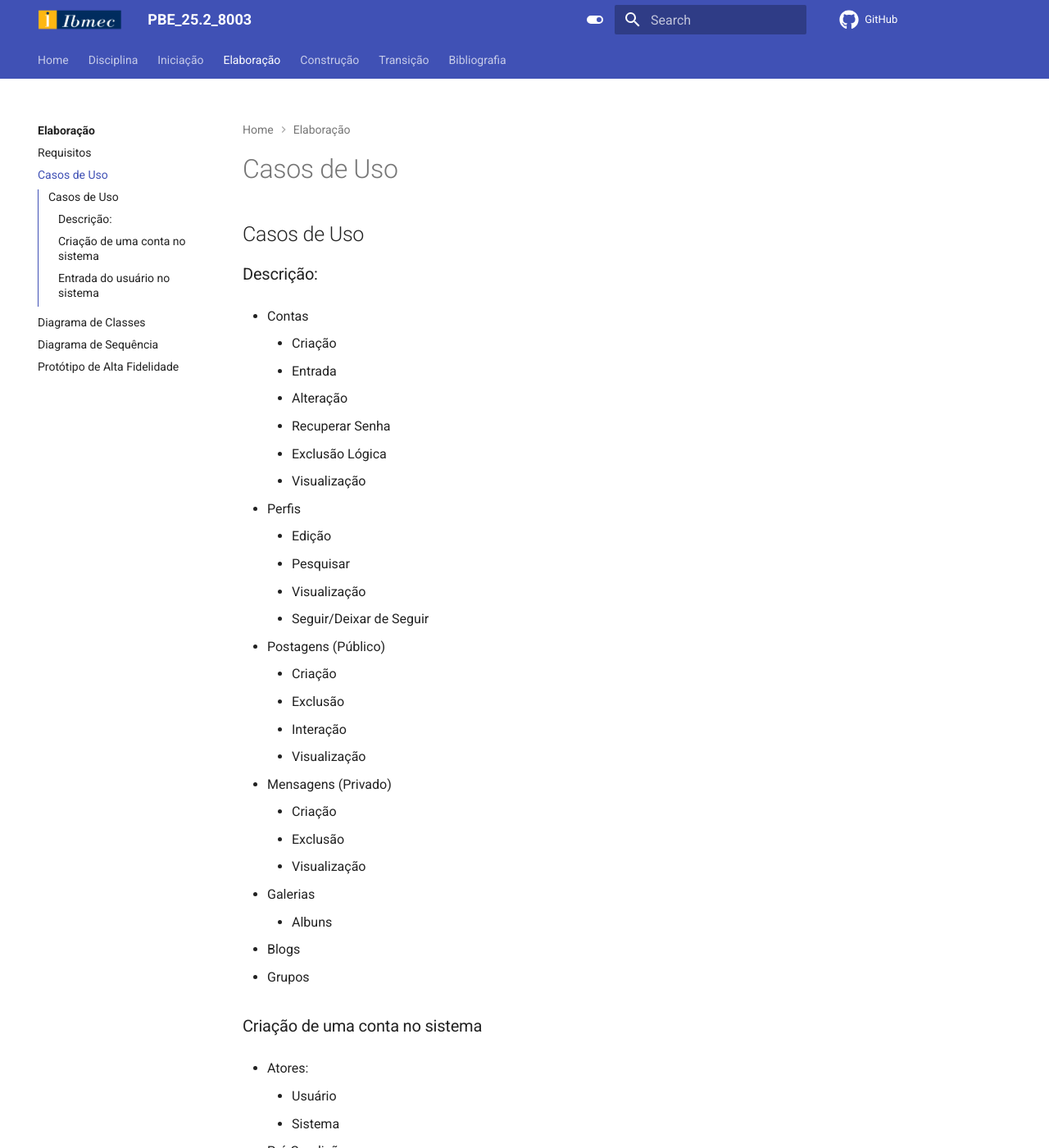
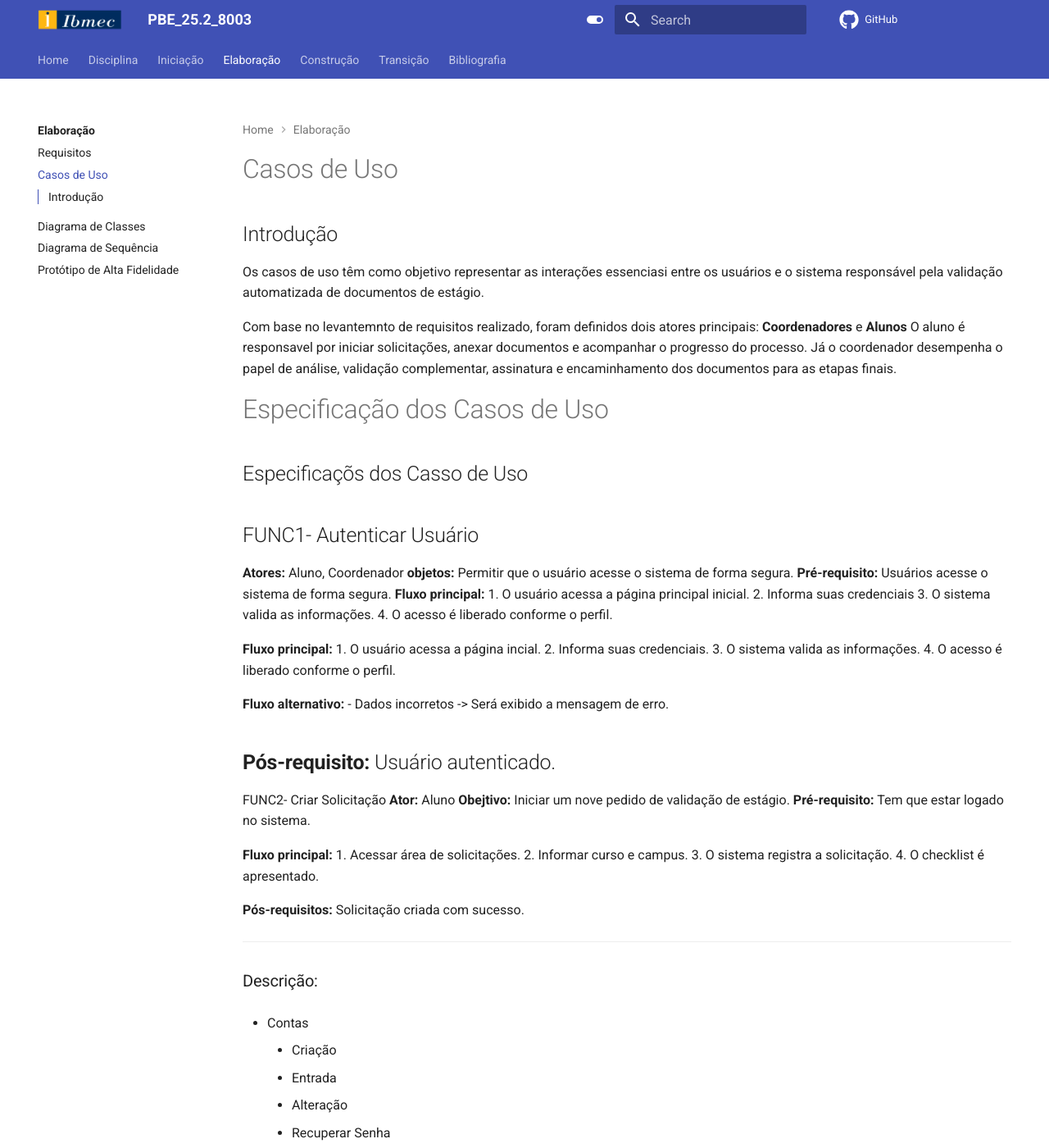
Before and after one commit to Projetos-de-Extensao/PBE_26.1_8001_V, an MkDocs documentation site: the page built from docs/Elaboracao/casos_de_uso.md, in a window 1280 px wide and 1400 px high. Shown: the whole window at 82% size. Built offline with MkDocs 1.6.1 and Material for MkDocs 9.7.7, drawn with Linux system fonts in a browser that asks for light colours; comment, search, counter and statistics services are not loaded.

Commit message:
casos de uso 1.0

```diff
--- a/docs/Elaboracao/casos_de_uso.md
+++ b/docs/Elaboracao/casos_de_uso.md
@@ -3,7 +3,56 @@ id: diagrama_de_casos de uso
 title: Diagrama de Casos de Uso
 ---
 
-## Casos de Uso
+# Casos de Uso
+
+## Introdução
+
+Os casos de uso têm como objetivo representar as interações essenciasi entre os usuários e o sistema responsável pela validação automatizada de documentos de estágio.
+
+Com base no levantemnto de requisitos realizado, foram definidos dois atores principais: **Coordenadores** e **Alunos**
+O aluno é responsavel por iniciar solicitações, anexar documentos e acompanhar o progresso do processo.
+Já o coordenador desempenha o papel de análise, validação complementar, assinatura e encaminhamento dos documentos para as etapas finais.
+
+#Especificação dos Casos de Uso
+
+## Especificaçõs dos Casso de Uso
+
+##FUNC1- Autenticar Usuário
+**Atores:** Aluno, Coordenador
+**objetos:** Permitir que o usuário acesse o sistema de forma segura.
+**Pré-requisito:** Usuários acesse o sistema de forma segura.
+**Fluxo principal:**
+1. O usuário acessa a página principal inicial.
+2. Informa suas credenciais
+3. O sistema valida as informações.
+4. O acesso é liberado conforme o perfil.
+
+**Fluxo principal:**
+1. O usuário acessa a página incial.
+2. Informa suas credenciais.
+3. O sistema valida as informações.
+4. O acesso é liberado conforme o perfil.
+
+**Fluxo alternativo:**
+- Dados incorretos -> Será exibido a mensagem de erro.
+
+**Pós-requisito:** Usuário autenticado.
+---
+FUNC2- Criar Solicitação
+**Ator:** Aluno
+**Obejtivo:** Iniciar um nove pedido de validação de estágio.
+**Pré-requisito:** Tem que estar logado no sistema.
+
+**Fluxo principal:**
+1. Acessar área de solicitações.
+2. Informar curso e campus.
+3. O sistema registra a solicitação.
+4. O checklist é apresentado.
+
+**Pós-requisitos:** Solicitação criada com sucesso.
+
+---
+
 
 ### Descrição:
 
```
